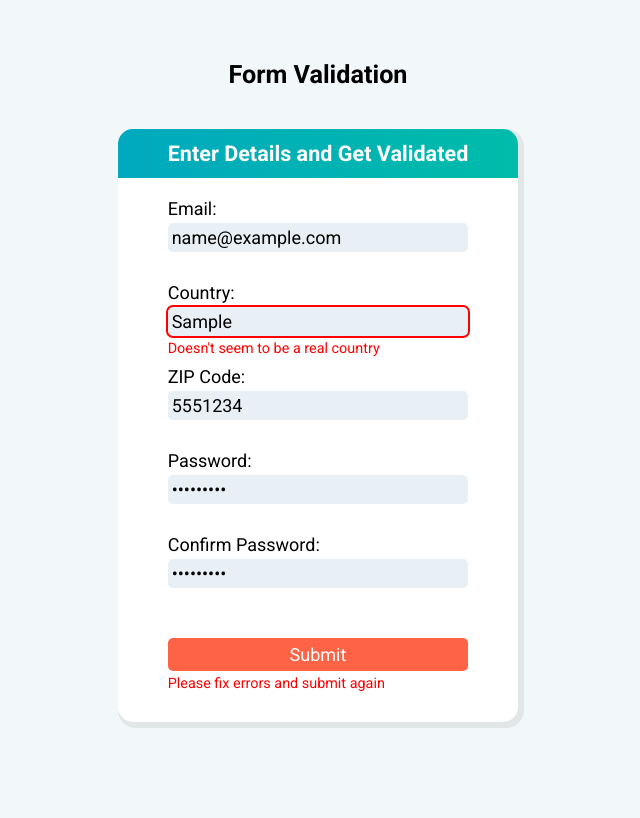
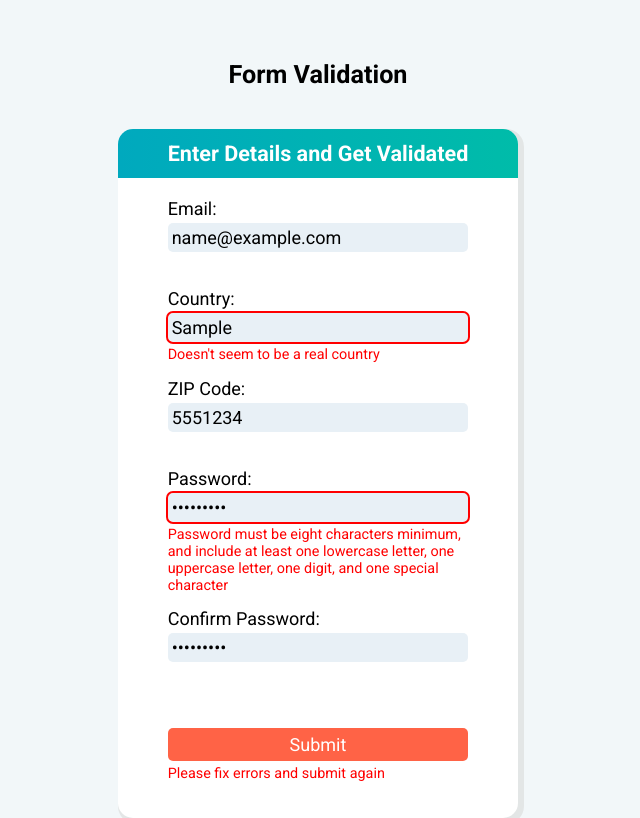
Before and after one commit to briksdaal/12-form-validation, a website built with webpack: page src/index.hbs in a window 1280 px wide. Both pictures are taken after typing "name@example.com", "Sample", "5551234", "Sample123", "Sample123" into the empty fields and a click on the button "Submit". Shown: the whole page, without its empty margins (322-962 px from the left). Built offline with nearby package versions, Linux system fonts and the light colour scheme; what country-list would draw is missing.

Commit message:
Implement zip, pwd, and pwd confirm validation

```diff
--- a/src/index.js
+++ b/src/index.js
@@ -18,12 +18,14 @@ class FormValidation {
     const constraint = /^[\w-\.]+@([\w-]+\.)+[\w-]{2,4}$/;
     const { email } = this.form;
     const error = FormValidation.getErrorDiv(email);
+    if (!FormValidation.checkEmpty(email)) {
       if (constraint.test(email.value)) {
         email.setCustomValidity('');
         error.textContent = '';
       } else {
         email.setCustomValidity('Email is not in correct format');
         error.textContent = 'Email is not in correct format';
+      }
     }
     this.clearSubmit();
   }
@@ -34,6 +36,7 @@ class FormValidation {
     let maybe = false;
     let exact = false;
     let possibleCountry;
+    if (!FormValidation.checkEmpty(country)) {
       FormValidation.countries.forEach((countryItem) => {
         if (!maybe && countryItem.toLowerCase().includes(country.value.toLowerCase())) {
           possibleCountry = countryItem;
@@ -57,7 +60,7 @@ class FormValidation {
         error.textContent = 'Doesn\'t seem to be a real country';
         delete error.dataset.correction;
       }
-
+    }
     this.clearSubmit();
   }
 
@@ -72,15 +75,77 @@ class FormValidation {
   }
 
   validateZip() {
+    const constraintFirst = /^\d+$/;
+    const constraintSecond = /^\d{5,7}$/;
+    const { zipcode } = this.form;
+    const error = FormValidation.getErrorDiv(zipcode);
+
+    if (!FormValidation.checkEmpty(zipcode)) {
+      if (constraintFirst.test(zipcode.value)) {
+        if (constraintSecond.test(zipcode.value)) {
+          zipcode.setCustomValidity('');
+          error.textContent = '';
+        } else {
+          zipcode.setCustomValidity('Zipcode must be 5 to 7 digits');
+          error.textContent = 'Zipcode must be 5 to 7 digits';
+        }
+      } else {
+        zipcode.setCustomValidity('Zipcode must digits only');
+        error.textContent = 'Zipcode must digits only';
+      }
+    }
+
     this.clearSubmit();
   }
 
   validatePwd() {
+    const constraint = /^(.{0,7}|[^0-9]*|[^A-Z]*|[^a-z]*|[a-zA-Z0-9]*)$/;
+    const { password } = this.form;
+    const passwordConfirm = this.form['password-confirm'];
+    const error = FormValidation.getErrorDiv(password);
+
+    if (!FormValidation.checkEmpty(password)) {
+      if (!constraint.test(password.value)) {
+        password.setCustomValidity('');
+        error.textContent = '';
+      } else {
+        password.setCustomValidity('Password must be eight characters minimum, and include at least one lowercase letter, one uppercase letter, one digit, and one special character');
+        error.textContent = 'Password must be eight characters minimum, and include at least one lowercase letter, one uppercase letter, one digit, and one special character';
+      }
+      if (passwordConfirm.value.length) {
+        this.validatePwdConfirm();
+      }
+    }
+
     this.clearSubmit();
   }
 
   validatePwdConfirm() {
+    const passwordConfirm = this.form['password-confirm'];
+    const { password } = this.form;
+    const error = FormValidation.getErrorDiv(passwordConfirm);
+
+    if (!FormValidation.checkEmpty(passwordConfirm)) {
+      if (passwordConfirm.value === password.value) {
+        passwordConfirm.setCustomValidity('');
+        error.textContent = '';
+      } else {
+        passwordConfirm.setCustomValidity('Passwords don\'t match');
+        error.textContent = 'Passwords don\'t match';
+      }
+    }
+
     this.clearSubmit();
+  }
+
+  static checkEmpty(input) {
+    const error = FormValidation.getErrorDiv(input);
+    if (input.value.length === 0) {
+      input.setCustomValidity('Field can\'t be empty');
+      error.textContent = 'Field can\'t be empty';
+      return true;
+    }
+    return false;
   }
 
   clearSubmit() {
@@ -112,8 +177,8 @@ class FormValidation {
     this.form.country.addEventListener('focusout', this.validateCountry.bind(this));
     FormValidation.getErrorDiv(this.form.country).addEventListener('click', this.updateCountry.bind(this));
     this.form.zipcode.addEventListener('focusout', this.validateZip.bind(this));
-    this.form.password.addEventListener('input', this.validatePwd.bind(this));
-    this.form['password-confirm'].addEventListener('input', this.validatePwdConfirm.bind(this));
+    this.form.password.addEventListener('focusout', this.validatePwd.bind(this));
+    this.form['password-confirm'].addEventListener('focusout', this.validatePwdConfirm.bind(this));
     Object.values(this.form)
       .filter((value) => value.tagName === 'INPUT')
       .forEach((input) => {
--- a/src/style.css
+++ b/src/style.css
@@ -45,9 +45,9 @@ body {
 }
 
 .form-row {
-  height: 64px;
+  min-height: 80px;
   padding: 0 50px;
-  margin-bottom: 20px;
+  margin-bottom: 10px;
 }
 
 .form-row:last-of-type {
@@ -90,14 +90,20 @@ button[type="submit"] {
 
 .error,
 .submit-msg {
+  max-width: 300px;
   font-size: 0.8rem;
   padding: 4px 0;
 }
 
-.error, .submit-msg.error {
+.error,
+.submit-msg.error {
   color: red;
 }
 
 .submit-msg {
   color: green;
 }
+
+.error[data-correction] {
+  cursor: pointer;
+}
```
Also changed, not shown: dist/index.html, dist/main.js. Lines whose indentation alone changed are shown as unchanged.
